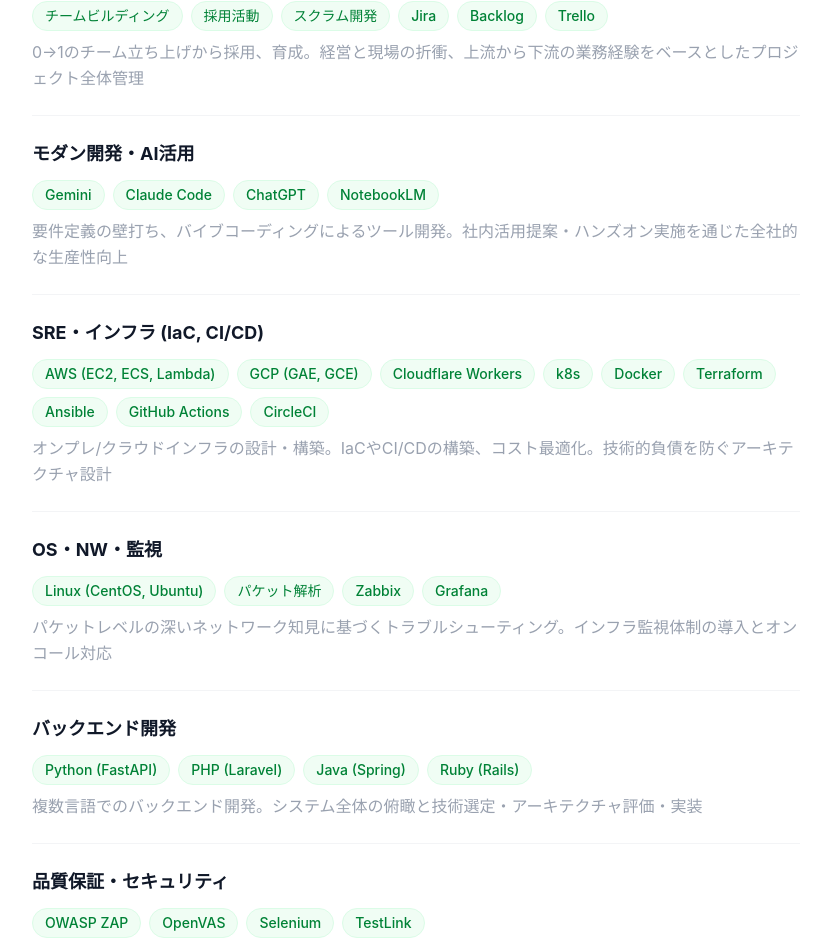
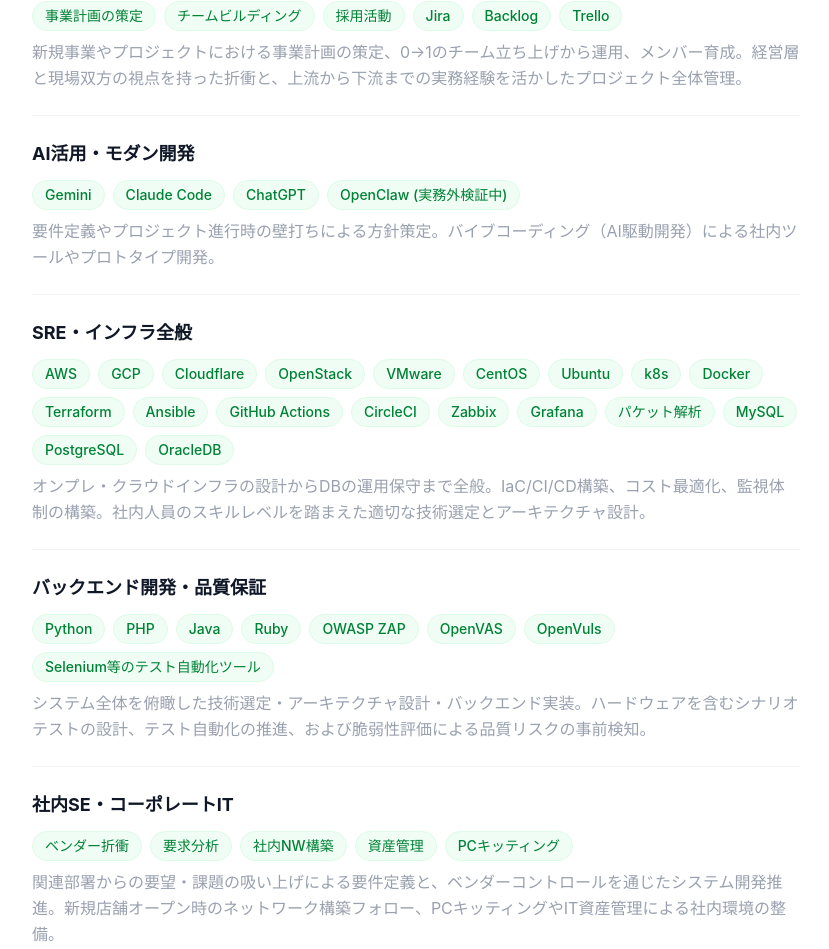
Before and after one commit to kiyomaryu/portpolio, a Next.js app: page /career in a window 1280 px wide. Shown: the part 373-1322 px from the top of the page, without its empty margins (224-1053 px from the left). Built offline with nearby package versions, Linux system fonts and the light colour scheme.

Commit message:
内容を一部修正した

```diff
--- a/app/career/page.tsx
+++ b/app/career/page.tsx
@@ -86,49 +86,49 @@
 
 const skills = [
   {
-    category: "マネジメント・PMO",
-    tags: ["チームビルディング", "採用活動", "スクラム開発", "Jira", "Backlog", "Trello"],
-    note: "0→1のチーム立ち上げから採用、育成。経営と現場の折衝、上流から下流の業務経験をベースとしたプロジェクト全体管理",
+    category: "マネジメント・事業推進",
+    tags: ["事業計画の策定", "チームビルディング", "採用活動", "Jira", "Backlog", "Trello"],
+    note: "新規事業やプロジェクトにおける事業計画の策定、0→1のチーム立ち上げから運用、メンバー育成。経営層と現場双方の視点を持った折衝と、上流から下流までの実務経験を活かしたプロジェクト全体管理。",
   },
   {
-    category: "モダン開発・AI活用",
-    tags: ["Gemini", "Claude Code", "ChatGPT", "NotebookLM"],
-    note: "要件定義の壁打ち、バイブコーディングによるツール開発。社内活用提案・ハンズオン実施を通じた全社的な生産性向上",
+    category: "AI活用・モダン開発",
+    tags: ["Gemini", "Claude Code", "ChatGPT", "OpenClaw (実務外検証中)"],
+    note: "要件定義やプロジェクト進行時の壁打ちによる方針策定。バイブコーディング（AI駆動開発）による社内ツールやプロトタイプ開発。",
   },
   {
-    category: "SRE・インフラ (IaC, CI/CD)",
+    category: "SRE・インフラ全般",
     tags: [
-      "AWS (EC2, ECS, Lambda)",
-      "GCP (GAE, GCE)",
-      "Cloudflare Workers",
+      "AWS",
+      "GCP",
+      "Cloudflare",
+      "OpenStack",
+      "VMware",
+      "CentOS",
+      "Ubuntu",
       "k8s",
       "Docker",
       "Terraform",
       "Ansible",
       "GitHub Actions",
       "CircleCI",
+      "Zabbix",
+      "Grafana",
+      "パケット解析",
+      "MySQL",
+      "PostgreSQL",
+      "OracleDB",
     ],
-    note: "オンプレ/クラウドインフラの設計・構築。IaCやCI/CDの構築、コスト最適化。技術的負債を防ぐアーキテクチャ設計",
+    note: "オンプレ・クラウドインフラの設計からDBの運用保守まで全般。IaC/CI/CD構築、コスト最適化、監視体制の構築。社内人員のスキルレベルを踏まえた適切な技術選定とアーキテクチャ設計。",
   },
   {
-    category: "OS・NW・監視",
-    tags: ["Linux (CentOS, Ubuntu)", "パケット解析", "Zabbix", "Grafana"],
-    note: "パケットレベルの深いネットワーク知見に基づくトラブルシューティング。インフラ監視体制の導入とオンコール対応",
+    category: "バックエンド開発・品質保証",
+    tags: ["Python", "PHP", "Java", "Ruby", "OWASP ZAP", "OpenVAS", "OpenVuls", "Selenium等のテスト自動化ツール"],
+    note: "システム全体を俯瞰した技術選定・アーキテクチャ設計・バックエンド実装。ハードウェアを含むシナリオテストの設計、テスト自動化の推進、および脆弱性評価による品質リスクの事前検知。",
   },
   {
-    category: "バックエンド開発",
-    tags: ["Python (FastAPI)", "PHP (Laravel)", "Java (Spring)", "Ruby (Rails)"],
-    note: "複数言語でのバックエンド開発。システム全体の俯瞰と技術選定・アーキテクチャ評価・実装",
-  },
-  {
-    category: "品質保証・セキュリティ",
-    tags: ["OWASP ZAP", "OpenVAS", "Selenium", "TestLink"],
-    note: "厳格なテストチーム構築・推進。ハードウェアを含むシナリオテスト、脆弱性評価",
-  },
-  {
-    category: "データベース",
-    tags: ["MySQL", "PostgreSQL", "MariaDB", "OracleDB"],
-    note: "",
+    category: "社内SE・コーポレートIT",
+    tags: ["ベンダー折衝", "要求分析", "社内NW構築", "資産管理", "PCキッティング"],
+    note: "関連部署からの要望・課題の吸い上げによる要件定義と、ベンダーコントロールを通じたシステム開発推進。新規店舗オープン時のネットワーク構築フォロー、PCキッティングやIT資産管理による社内環境の整備。",
   },
 ];
 
--- a/app/page.tsx
+++ b/app/page.tsx
@@ -13,8 +13,8 @@
   },
   {
     icon: Users,
-    title: "経営と現場を繋ぐ全体統率力",
-    body: "売上やコストを意識する経営層の視点と、品質や心理的安全性を重んじる現場の視点、その双方の背景を深く理解したうえで適切な折衝を行います。\n対立を生まず、プロジェクトを是々非々で前に進める合意形成を得意としています。\nまた、どのような業務にも意味を見出し、仕事に対して常にポジティブに取り組む姿勢を大切にしています。",
+    title: "経営と現場を繋ぐバランス感覚と合意形成力",
+    body: "売上やコストを意識する経営層の視点と、品質や心理的安全性を重んじる現場の視点、その双方の背景を深く理解したうえで適切な折衝を行います。\n対立を生まず、プロジェクトを是々非々で前に進める合意形成を得意としています。\nまた、どのような業務にも必ず学ぶことはあるという意識のもと、仕事に対して常にポジティブに取り組む姿勢を大切にしています。",
   },
   {
     icon: Zap,
```
